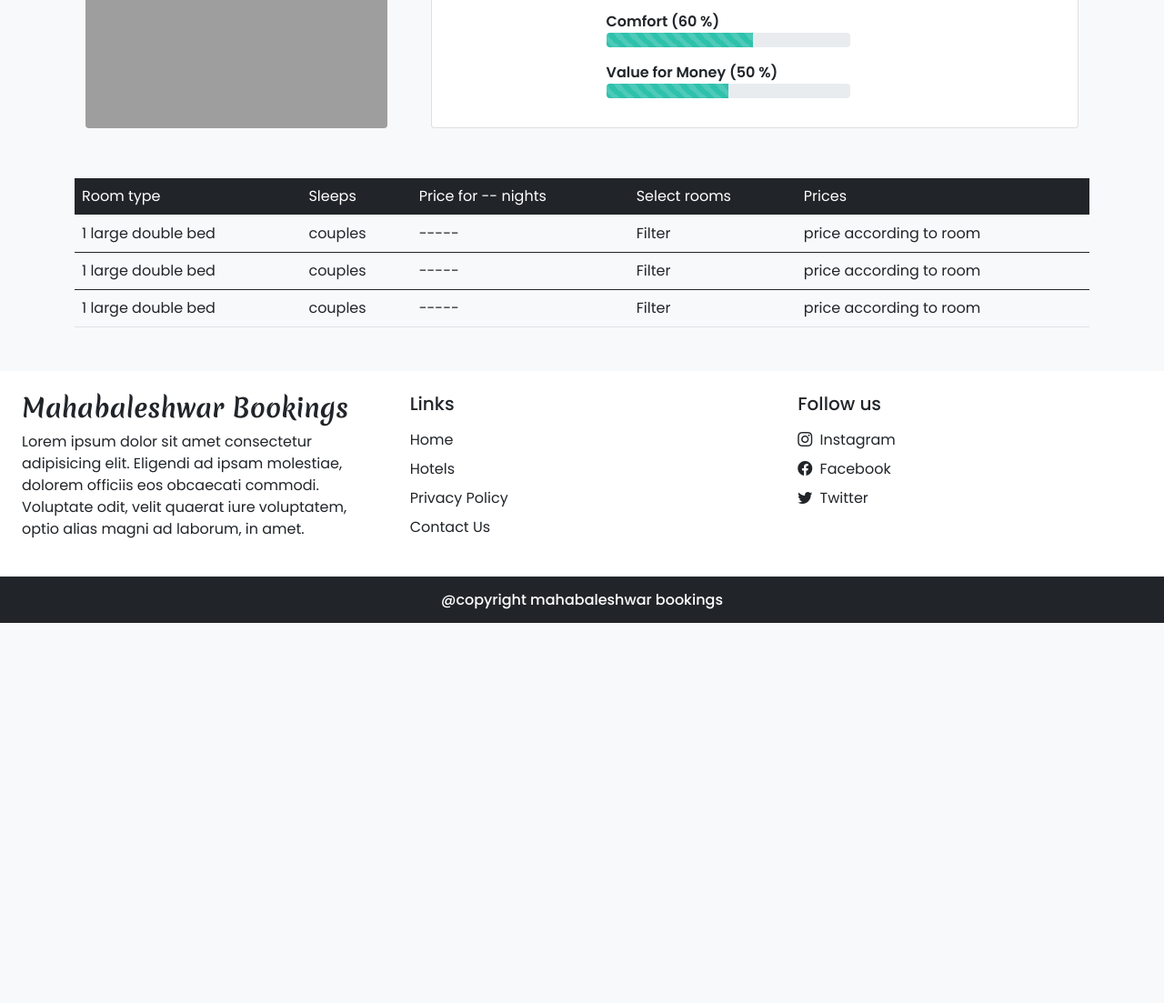
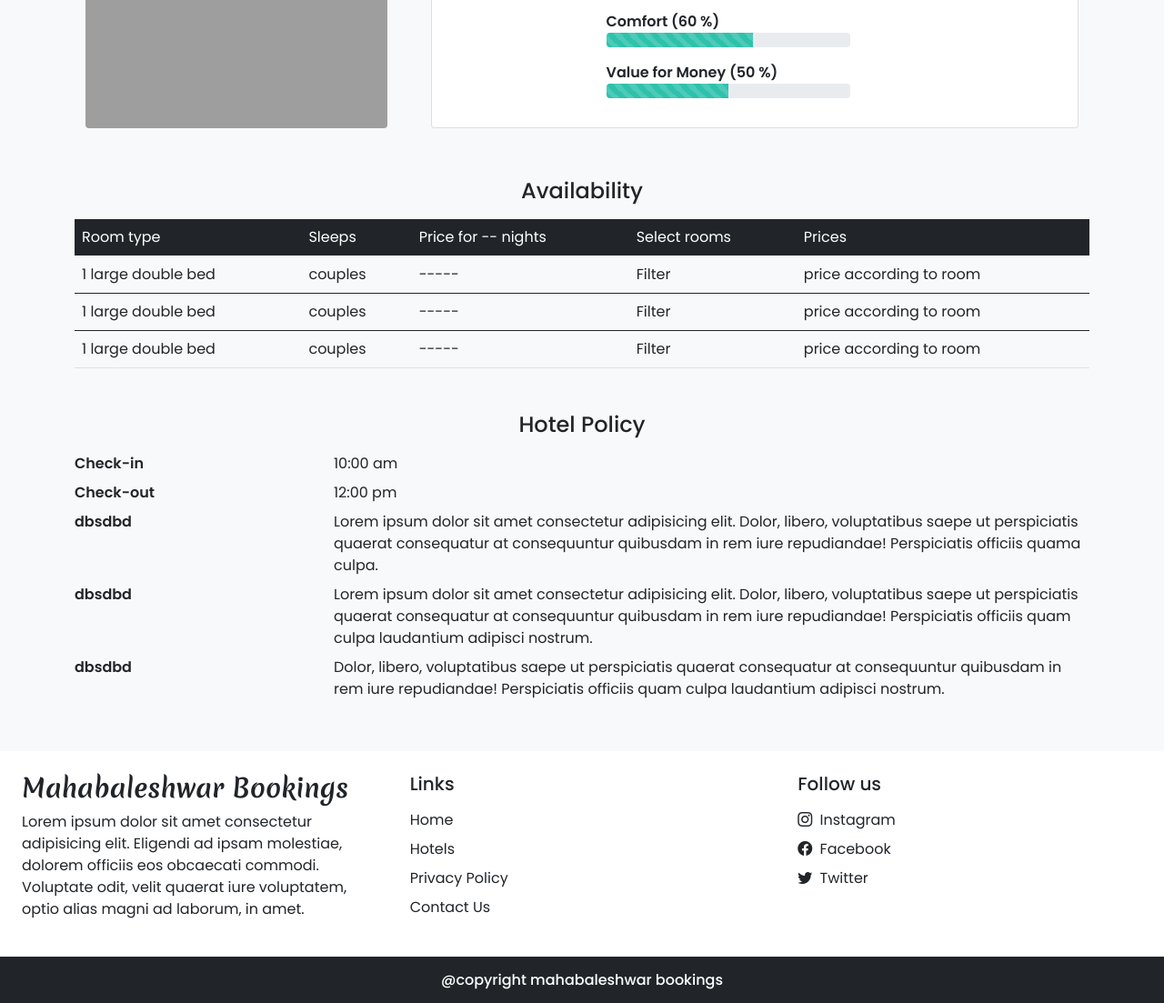
Before and after one commit to SajeedAns786/Hotels-Booking, a PHP site: page /hoteldetail.php in a window 1280 px wide. Shown: the part 875-1978 px from the top of the page at 91% size. Before the commit the page ends 1560 px from the top, so only its background shows below. Run offline with PHP 8.4, Linux system fonts and the light colour scheme; grey boxes are pictures that could not be loaded.

Commit message:
22 March

```diff
--- a/hoteldetail.php
+++ b/hoteldetail.php
@@ -198,7 +198,7 @@ include('inc/header.php');
 </div>
 
 <div class="container mt-5">
-
+    <h4 class="text-center mb-3 ">Availability</h4>
     <table class="table">
         <thead class="table-dark">
             <td>Room type</td>
@@ -230,6 +230,48 @@ include('inc/header.php');
         </tbody>
     </table>
 </div>
+
+<div class="container mt-5">
+    <h4 class="text-center mb-3">Hotel Policy</h4>
+    <div class="row">
+        <div class="col-lg-3 col-md-3 col-sm-3 fw-bold ml-3 mb-2">
+            Check-in
+        </div>
+        <div class="col-lg-9 col-md-9 col-sm-9 mb-2">
+            10:00 am
+        </div>
+        <div class="col-lg-3 col-md-3 col-sm-3 fw-bold ml-3 mb-2">
+            Check-out
+        </div>
+        <div class="col-lg-9 col-md-9 col-sm-9 mb-2">
+            12:00 pm
+        </div>
+        <div class="col-lg-3 col-md-3 col-sm-3 fw-bold ml-3 mb-2">
+            dbsdbd
+        </div>
+        <div class="col-lg-9 col-md-9 col-sm-9 mb-2">
+            Lorem ipsum dolor sit amet consectetur adipisicing elit. Dolor, libero, voluptatibus saepe ut perspiciatis
+            quaerat consequatur at consequuntur quibusdam in rem iure repudiandae! Perspiciatis officiis quama culpa.
+        </div>
+        <div class="col-lg-3 col-md-3 col-sm-3 fw-bold ml-3 mb-2">
+            dbsdbd
+        </div>
+        <div class="col-lg-9 col-md-9 col-sm-9 mb-2">
+            Lorem ipsum dolor sit amet consectetur adipisicing elit. Dolor, libero, voluptatibus saepe ut perspiciatis
+            quaerat consequatur at consequuntur quibusdam in rem iure repudiandae! Perspiciatis officiis quam culpa
+            laudantium adipisci nostrum.
+        </div>
+        <div class="col-lg-3 col-md-3 col-sm-3 fw-bold ml-3 mb-2">
+            dbsdbd
+        </div>
+        <div class="col-lg-9 col-md-9 col-sm-9 mb-2">
+            Dolor, libero, voluptatibus saepe ut perspiciatis
+            quaerat consequatur at consequuntur quibusdam in rem iure repudiandae! Perspiciatis officiis quam culpa
+            laudantium adipisci nostrum.
+        </div>
+    </div>
+</div>
+
 <!--rating modal start-->
 <div id="review_modal" class="modal fade" tabindex="-1" role="dialog" aria-hidden="true">
     <div class="modal-dialog" role="document">
@@ -282,6 +324,7 @@ include('inc/header.php');
                             </div>
                         </div>
                     </h4>
+
                     <h4 class=" mt-2">
                         <div class="row">
                             <div class="col-lg-7 col-5 color2">
@@ -371,7 +414,7 @@ include('inc/header.php');
 </div>
 <!--rating modal end-->
 
-
+<!-- fotter include -->
 <?php
 include('inc/footer.php');
 ?>
--- a/index.php
+++ b/index.php
@@ -427,6 +427,7 @@ function moveSlider() {
     console.log(sliderElm.clientWidth, leftMargin);
 }
 
+
 function moveLeft() {
     if (idxCurrentSlide === 0) idxCurrentSlide = numberSliderBoxs - 1;
     else idxCurrentSlide--;
```
Also changed, not shown: css/common.css (line endings or trailing spaces).
